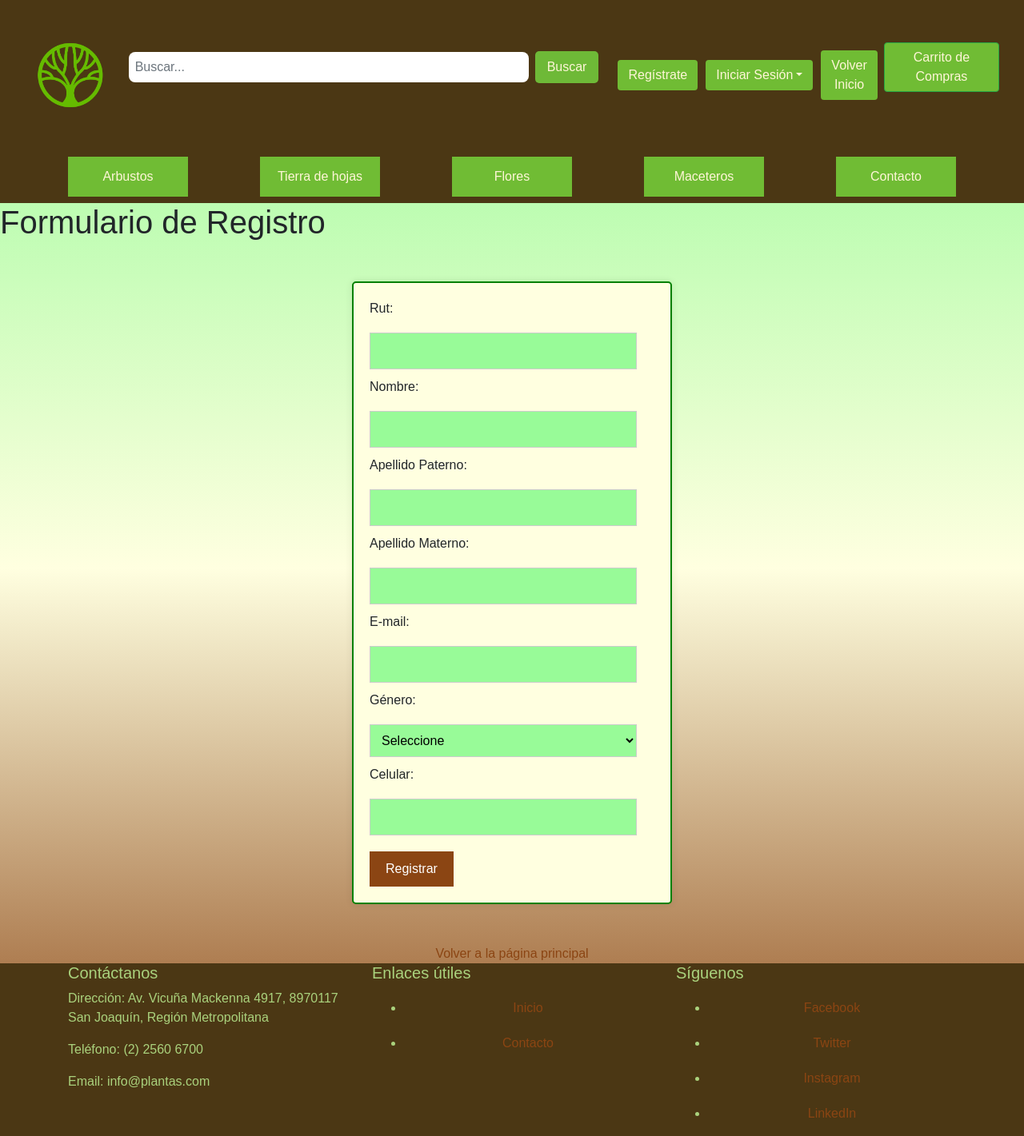
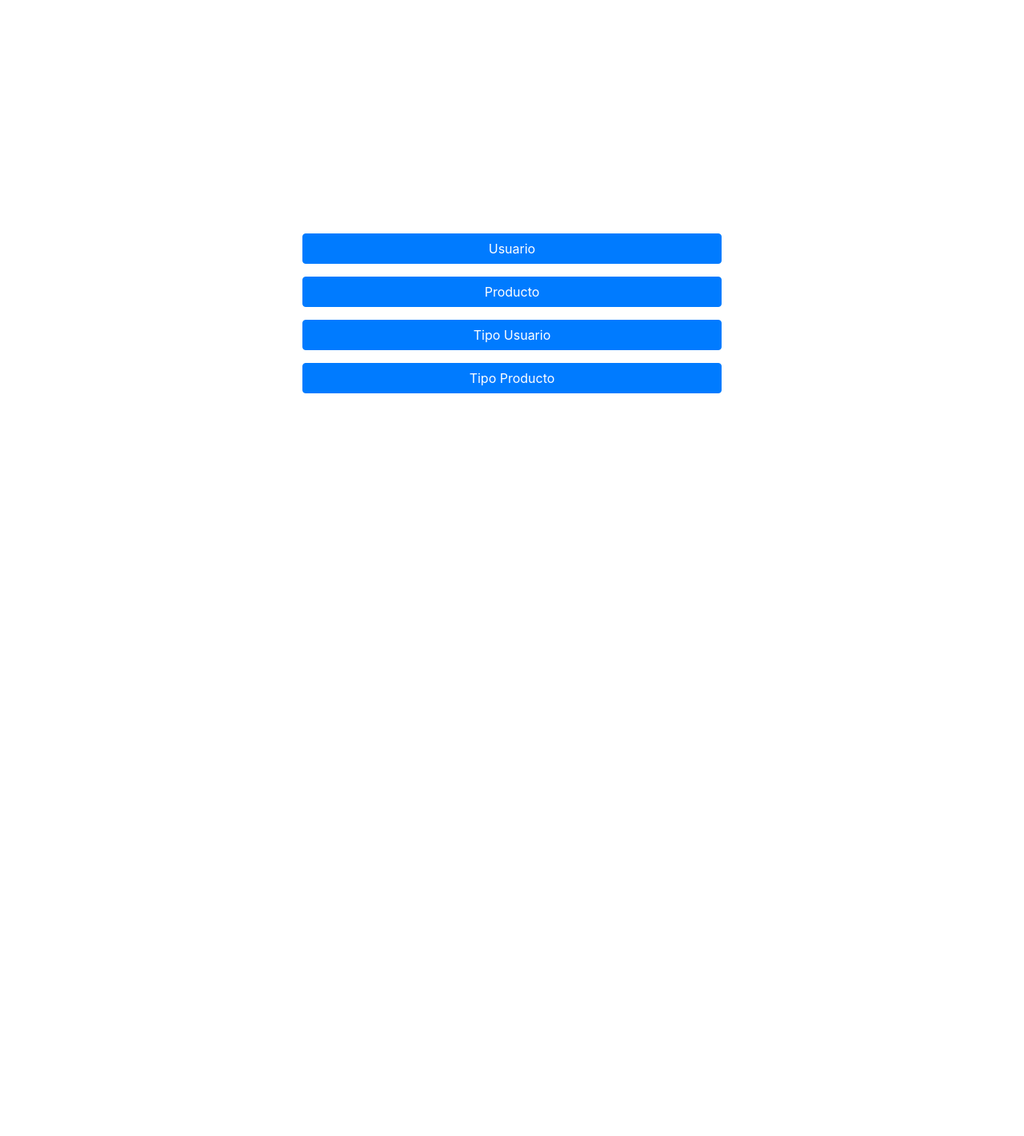
Before and after one commit to TomasSotomayor/EvalWeb, a Django app: page /administrar/ in a window 1280 px wide. Shown: the whole page at 80% size. After the commit the page ends 492 px from the top, so only its background shows below. Run offline with Django 5.2, Linux system fonts and the light colour scheme; some libraries are stand-ins or nearby versions.

Commit message:
admin mejorado

```diff
--- a/aplicacion/templates/aplicacion/admin.html
+++ b/aplicacion/templates/aplicacion/admin.html
@@ -4,7 +4,7 @@
 <head>
     <meta charset="UTF-8">
     <meta name="viewport" content="width=device-width, initial-scale=1.0">
-    <title>Document</title>
+    <title>Admin Panel</title>
     <link rel="stylesheet" href="{% static 'css/style.css' %}">
     <link rel="stylesheet" href="https://stackpath.bootstrapcdn.com/bootstrap/4.5.2/css/bootstrap.min.css">
     <!-- Des comenta y usa Font Awesome si es necesario -->
@@ -15,148 +15,23 @@
     <script src="https://cdn.jsdelivr.net/npm/@popperjs/core@2.5.4/dist/popper.min.js"></script>
     <!-- Bootstrap JS -->
     <script src="https://stackpath.bootstrapcdn.com/bootstrap/4.5.2/js/bootstrap.min.js"></script>
-
-    <style>
-        body {
-            background: linear-gradient(to bottom, #98FB98, #FFFFE0, #8B4513);
-            /* Gradiente verde, amarillo y café */
-            margin: 0;
-            font-family: Arial, sans-serif;
-        }
-
-        #registroForm {
-            border: 2px solid green;
-            padding: 20px;
-            border-radius: 5px;
-            background-color: #FFFFE0;
-            /* Color amarillo claro */
-            max-width: 400px;
-            margin: 50px auto;
-            box-shadow: 0 0 10px rgba(0, 0, 0, 0.1);
-        }
-
-        #registroForm input[type="text"],
-        #registroForm input[type="number"],
-        #registroForm select {
-            background-color: #98FB98;
-            /* Color verde claro */
-            border: 1px solid #ccc;
-            padding: 10px;
-            margin: 10px 0;
-            width: calc(100% - 22px);
-        }
-
-        #registroForm button {
-            background-color: #8B4513;
-            /* Color café */
-            color: white;
-            border: none;
-            padding: 10px 20px;
-            cursor: pointer;
-            margin-top: 10px;
-        }
-
-        #registroForm button:hover {
-            background-color: #A0522D;
-            /* Color café más claro al pasar el mouse */
-        }
-
-        a {
-            display: block;
-            text-align: center;
-            margin-top: 20px;
-            color: #8B4513;
-            text-decoration: none;
-        }
-
-        a:hover {
-            text-decoration: underline;
-        }
-
-    </style>
-
-<script>
-  $(document).ready(function() {
-      crearnavbar();
-
-  });
-  </script>
 </head>
-    <body style="background-color: rgb(255, 246, 216);">
-        <header>
-        <div id="navbarSuperior"></div>
-        <div id="navbarInferior"></div>
-            </header>
-
-            <h1>Formulario de Registro</h1>
-            <form id="registroForm">
-                <label for="rut">Rut:</label>
-                <input type="text" id="rut" name="rut"><br>
-
-                <label for="nombre">Nombre:</label>
-                <input type="text" id="nombre" name="nombre"><br>
-
-                <label for="apellidoPaterno">Apellido Paterno:</label>
-                <input type="text" id="apellidoPaterno" name="apellidoPaterno"><br>
-
-                <label for="apellidoMaterno">Apellido Materno:</label>
-                <input type="text" id="apellidoMaterno" name="apellidoMaterno"><br>
-
-                <label for="e-mail">E-mail:</label>
-                <input type="text" id="e-mail" name="e-mail"><br>
-
-                <label for="genero">Género:</label>
-                <select id="genero" name="genero">
-                    <option value="">Seleccione</option>
-                    <option value="masculino">Masculino</option>
-                    <option value="femenino">Femenino</option>
-                    <option value="otro">Otro</option>
-                </select><br>
-
-                <label for="celular">Celular:</label>
-                <input type="text" id="celular" name="celular"><br>
-
-                <button type="submit">Registrar</button>
-            </form>
-
-            <!-- Enlace hacia index.html -->
-            <a href="index.html">Volver a la página principal</a>
-
-            <!-- Pie de página -->
-            <footer>
-                <div class="container-fluid footer">
-                    <div class="container">
+<body>
+    <div class="container d-flex justify-content-center align-items-center" style="height: 100vh;">
         <div class="row">
-                            <div class="col-md-4">
-                                <h5>Contáctanos</h5>
-                                <p>Dirección: Av. Vicuña Mackenna 4917, 8970117 San Joaquín, Región Metropolitana</p>
-                                <p>Teléfono: (2) 2560 6700</p>
-                                <p>Email: info@plantas.com</p>
+            <div class="col-12 mb-3">
+                <button class="btn btn-primary btn-block">Usuario</button>
             </div>
-                            <div class="col-md-4">
-                                <h5>Enlaces útiles</h5>
-                                <ul>
-                                    <li><a href="index.html">Inicio</a></li>
-                                    <li><a href="contacto.html">Contacto</a></li>
-                                </ul>
+            <div class="col-12 mb-3">
+                <button class="btn btn-primary btn-block">Producto</button>
             </div>
-                            <div class="col-md-4">
-                                <h5>Síguenos</h5>
-                                <ul>
-                                    <li><a href="https://www.Facebook.com"><i class="fab fa-facebook"></i> Facebook</a></li>
-                                    <li><a href="https://www.Twitter.com"><i class="fab fa-twitter"></i> Twitter</a></li>
-                                    <li><a href="https://www.instagram.com"><i class="fab fa-instagram"></i> Instagram</a></li>
-                                    <li><a href="https://www.Linkedin.com"><i class="fab fa-linkedin"></i> LinkedIn</a></li>
-                                </ul>
+            <div class="col-12 mb-3">
+                <button class="btn btn-primary btn-block">Tipo Usuario</button>
+            </div>
+            <div class="col-12 mb-3">
+                <button class="btn btn-primary btn-block">Tipo Producto</button>
             </div>
         </div>
     </div>
-                </div>
-            </footer>
-
-
-
-
-
 </body>
 </html>
```
Lines whose indentation alone changed are shown as unchanged.
